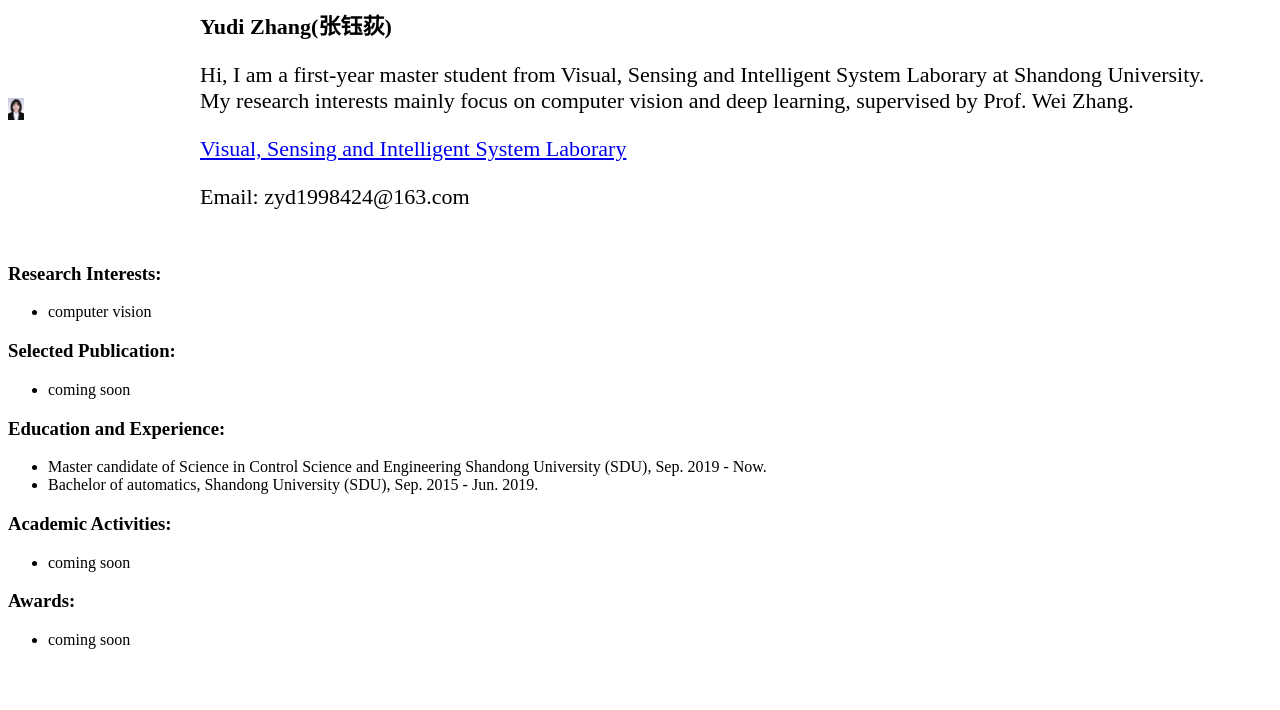
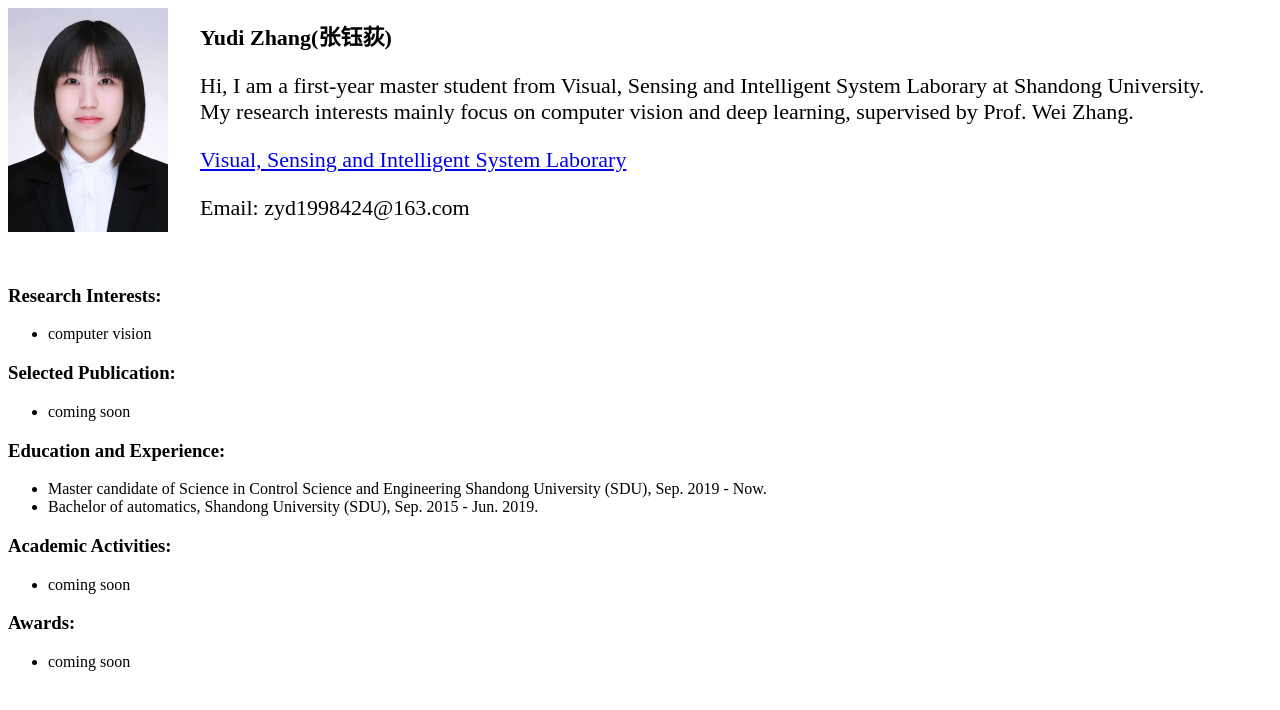
Before and after one commit to Zhao-zw/Zhao-zw.github.io, a plain HTML site: page index.html in a window 1280 px wide. Drawn offline with Linux system fonts and the light colour scheme.

Commit message:
Update index.html

```diff
--- a/index.html
+++ b/index.html
@@ -1,8 +1,8 @@
 <table cellspacing="0" cellpadding="0" border="0" width="1200" style="color:#000000;font-family:&quot;font-size:22px;" class="ke-zeroborder">
 	<tbody>
 		<tr>
-			<td width="16%" height="10" style="font-size:22px;">
-				<img src="zyd.png" width="16" alt="" /><br />
+			<td width="16%" height="100" style="font-size:22px;">
+				<img src="zyd.png" width="160" alt="" /><br />
 			</td>
 			<td width="84%" style="font-size:22px;">
 				<p>
```
